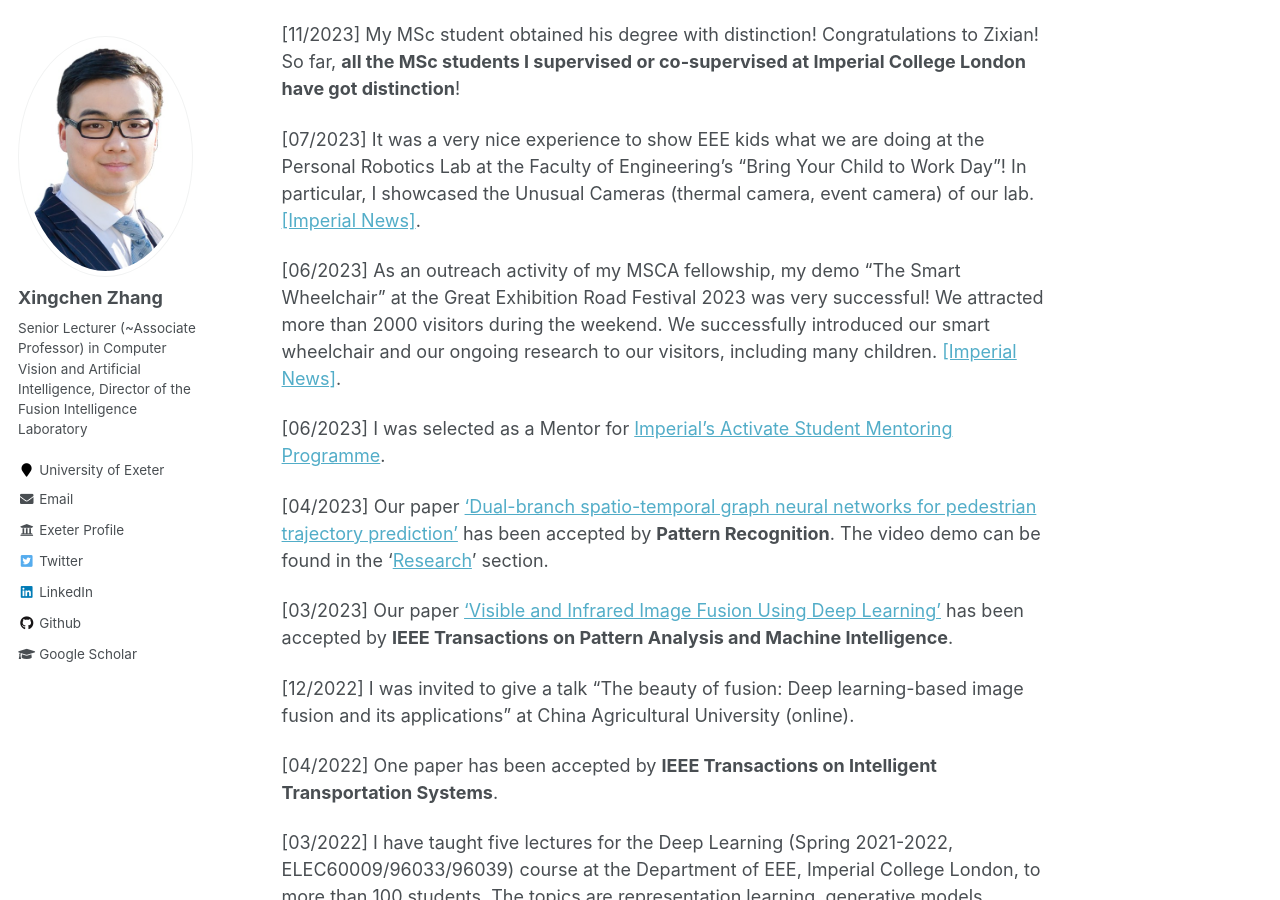
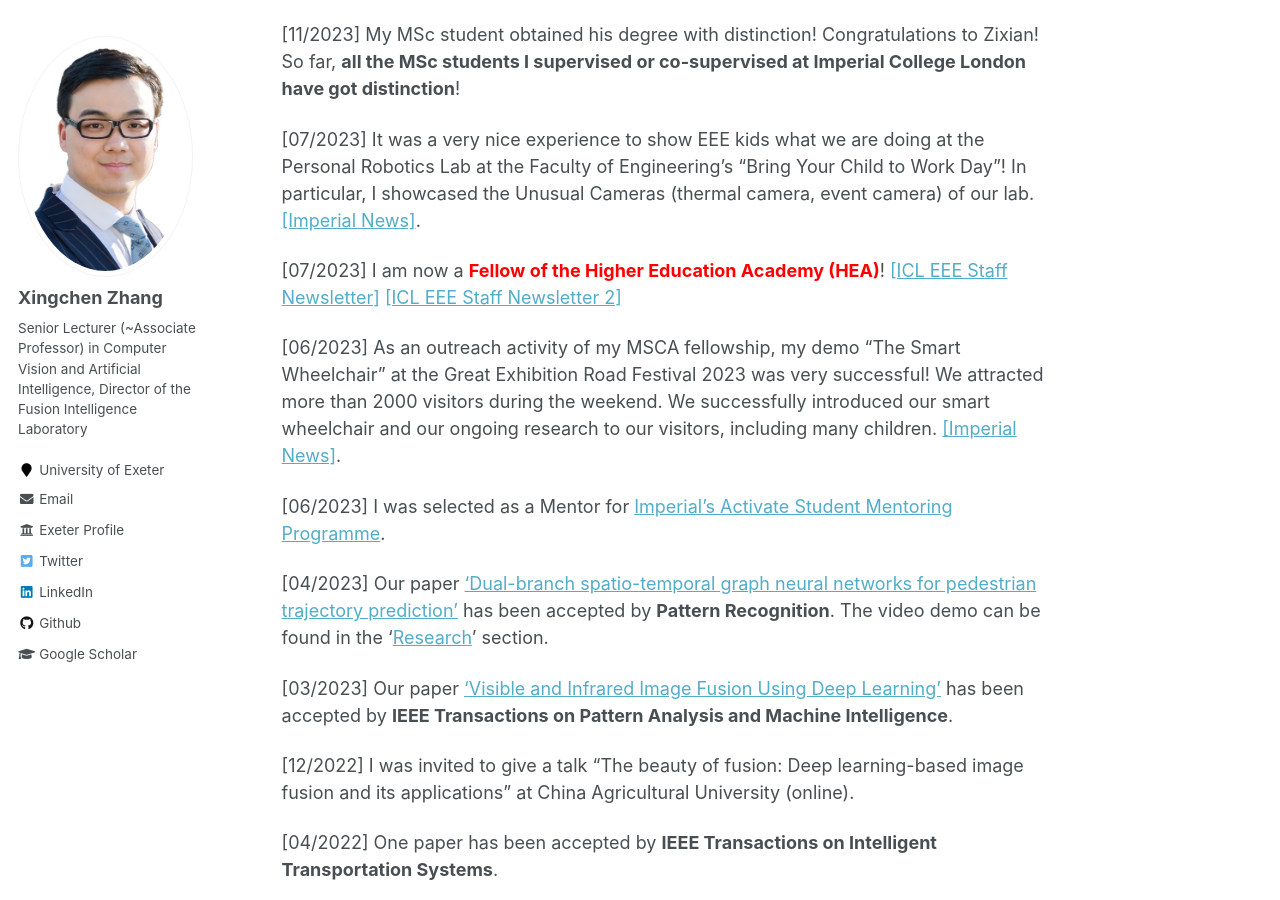
Before and after one commit to xingchenzhang/xingchenzhang.github.io, a Jekyll site: the page built from other_pages/previous_news.md, in a window 1280 px wide and 900 px high, scrolled down 838 px. Built offline with Jekyll 4.4.1, drawn with Linux system fonts in a browser that asks for light colours.

Commit message:
update bio

```diff
--- a/other_pages/previous_news.md
+++ b/other_pages/previous_news.md
@@ -19,6 +19,8 @@ permalink: /previous_news/
 [11/2023] My MSc student obtained his degree with distinction! Congratulations to Zixian! So far, **all the MSc students I supervised or co-supervised at Imperial College London have got distinction**!
 
 [07/2023] It was a very nice experience to show EEE kids what we are doing at the Personal Robotics Lab at the Faculty of Engineering's "Bring Your Child to Work Day"! In particular, I showcased the Unusual Cameras (thermal camera, event camera) of our lab. [[Imperial News]](https://www.imperial.ac.uk/news/246594/cool-exciting-place-work-families-agree/).
+
+[07/2023] I am now a **<span style="color: red;">Fellow of the Higher Education Academy (HEA)</span>**! [[ICL EEE Staff Newsletter]](https://electricalandelectronicengineering.newsweaver.com/16mrh6sy1j/qyw8xg2ljae?lang=en&a=6&p=11740175&t=4233382) [[ICL EEE Staff Newsletter 2]](https://electricalandelectronicengineering.newsweaver.com/16mrh6sy1j/rmlhmbxw3e5?lang=en&a=2&p=11740143&t=5376334)
 
 [06/2023] As an outreach activity of my MSCA fellowship, my demo "The Smart Wheelchair" at the Great Exhibition Road Festival 2023 was very successful! We attracted more than 2000 visitors during the weekend. We successfully introduced our smart wheelchair and our ongoing research to our visitors, including many children. [[Imperial News]](https://www.imperial.ac.uk/news/245713/eee-great-exhibition-road-festival-2023/).
 
```
Also changed, not shown: _pages/about.md (+0 -2 lines).
